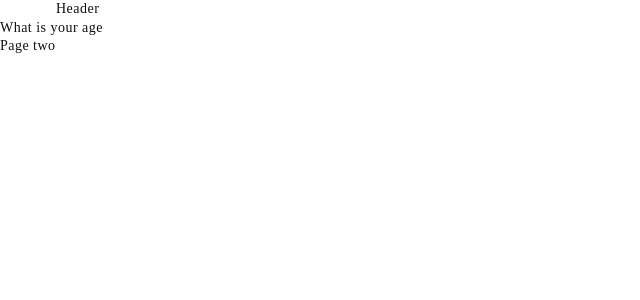
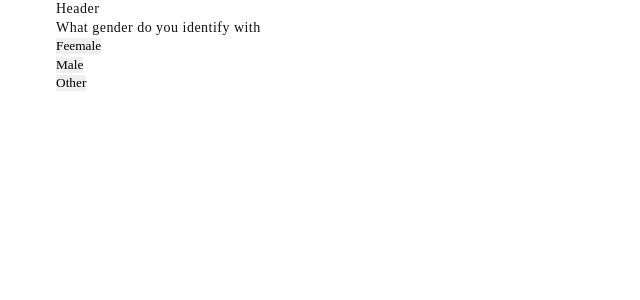
Before and after one commit to NNaumenko83/quiz-test-task, a React (Vite) app: page /quiz/2 in a window 1280 px wide. Shown: the top 300 px of the page, without its empty margins (0-640 px from the left). Built offline with nearby package versions, Linux system fonts and the light colour scheme.

Commit message:
ADD: genders list

```diff
--- /dev/null
+++ b/src/components/GendersList/GenderList.tsx
@@ -0,0 +1,18 @@
+import React from 'react'
+import { GENDERS } from '../../constants/genders'
+import { useTranslation } from 'react-i18next'
+
+const GenderList = () => {
+    const { t } = useTranslation()
+    return (
+        <ul>
+            {GENDERS.map(gender => (
+                <li key={gender}>
+                    <button>{t(`${gender}`)}</button>
+                </li>
+            ))}
+        </ul>
+    )
+}
+
+export default GenderList
--- /dev/null
+++ b/src/constants/genders.ts
@@ -0,0 +1 @@
+export const GENDERS = ['Female', 'Male', 'Other']
--- a/src/i18n/de/translation.ts
+++ b/src/i18n/de/translation.ts
@@ -1,11 +1,11 @@
 export const de = {
-    hat_gender_do_you_identify_with:
+    what_gender_do_you_identify_with:
         'Mit welchem Geschlecht identifizieren Sie sich',
     please_share_how_do_you_identify_yourself:
         'Bitte teilen Sie mit, wie Sie sich identifizieren',
-    female: 'Weiblich',
-    male: 'Männlich',
-    other: 'Andere',
+    Female: 'Weiblich',
+    Male: 'Männlich',
+    Other: 'Andere',
     what_is_your_age: 'Wie alt sind Sie',
     years: '{{years}} Jahre',
     what_do_you_hate: 'Was hassen Sie',
--- a/src/i18n/en/translation.ts
+++ b/src/i18n/en/translation.ts
@@ -1,10 +1,10 @@
 export const en = {
-    hat_gender_do_you_identify_with: 'What gender do you identify with',
+    what_gender_do_you_identify_with: 'What gender do you identify with',
     please_share_how_do_you_identify_yourself:
         'Please share how do you identify yourself',
-    female: 'Feemale',
-    male: 'Male',
-    other: 'Other',
+    Female: 'Feemale',
+    Male: 'Male',
+    Other: 'Other',
     what_is_your_age: 'What is your age',
     years: '{{years}} years',
     what_do_you_hate: 'What do you',
--- a/src/i18n/es/translation.ts
+++ b/src/i18n/es/translation.ts
@@ -1,10 +1,10 @@
 export const es = {
-    hat_gender_do_you_identify_with: 'Con qué género te identificas',
+    what_gender_do_you_identify_with: 'Con qué género te identificas',
     please_share_how_do_you_identify_yourself:
         'Por favor, comparte cómo te identificas',
-    female: 'Femenino',
-    male: 'Masculino',
-    other: 'Otro',
+    Female: 'Femenino',
+    Male: 'Masculino',
+    Other: 'Otro',
     what_is_your_age: 'Cuál es tu edad',
     years: '{{years}} años',
     what_do_you_hate: 'Qué odias',
--- a/src/i18n/fr/translation.ts
+++ b/src/i18n/fr/translation.ts
@@ -1,10 +1,10 @@
 export const fr = {
-    hat_gender_do_you_identify_with: 'Avec quel genre vous identifiez-vous',
+    what_gender_do_you_identify_with: 'Avec quel genre vous identifiez-vous',
     please_share_how_do_you_identify_yourself:
         'Veuillez partager comment vous vous identifiez',
-    female: 'Féminin',
-    male: 'Masculin',
-    other: 'Autre',
+    Female: 'Féminin',
+    Male: 'Masculin',
+    Other: 'Autre',
     what_is_your_age: 'Quel âge avez-vous',
     years: '{{years}} ans',
     what_do_you_hate: "Qu'est-ce que tu détestes",
--- a/src/pages/PageTwo/PageTwo.tsx
+++ b/src/pages/PageTwo/PageTwo.tsx
@@ -1,14 +1,16 @@
-import React from 'react'
+import { useTranslation } from 'react-i18next'
 
-import { useTranslation } from 'react-i18next'
+import Container from '../../components/Container/Container'
+import GenderList from '../../components/GendersList/GenderList'
 
 const PageTwo = () => {
     const { t } = useTranslation()
+
     return (
-        <div>
-            <h2>{t('what_is_your_age')}</h2>
-            Page two
-        </div>
+        <Container>
+            <h2>{t('what_gender_do_you_identify_with')}</h2>
+            <GenderList />
+        </Container>
     )
 }
 
```
